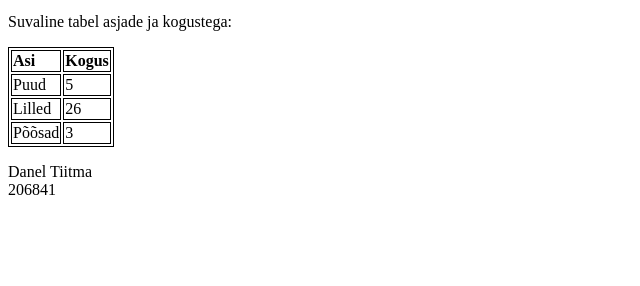
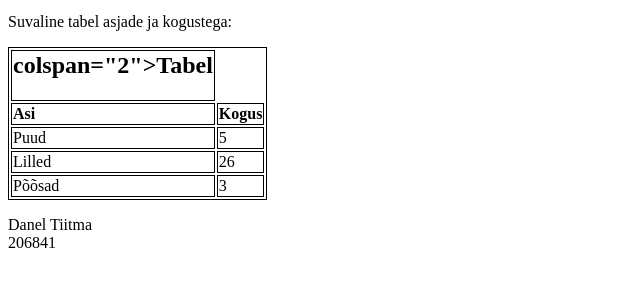
Before and after one commit to Danel3/danel3.github.io, a plain HTML site: page index.html in a window 1280 px wide. Shown: the part 154-440 px from the top of the page, without its empty margins (0-640 px from the left). Drawn offline with Linux system fonts and the light colour scheme.

Commit message:
Update index.html

```diff
--- a/index.html
+++ b/index.html
@@ -21,6 +21,9 @@ selle veebilehe tegemiseks kasutasin õpetusi leheküljelt <a href="https://www.
 <p>Suvaline tabel asjade ja kogustega: </p>
 <table>
  <tr>
+  <th><h2> colspan="2">Tabel</h1></th>
+ </tr>
+ <tr>
   <th>Asi</th>
   <th>Kogus</th>
  </tr>
```
